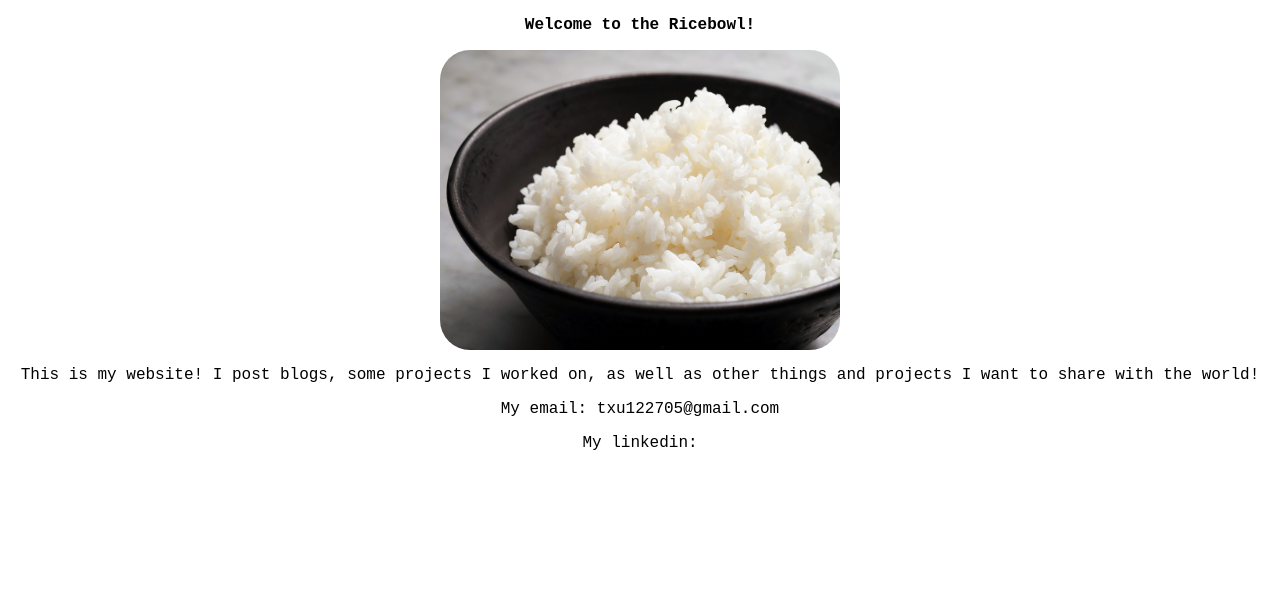
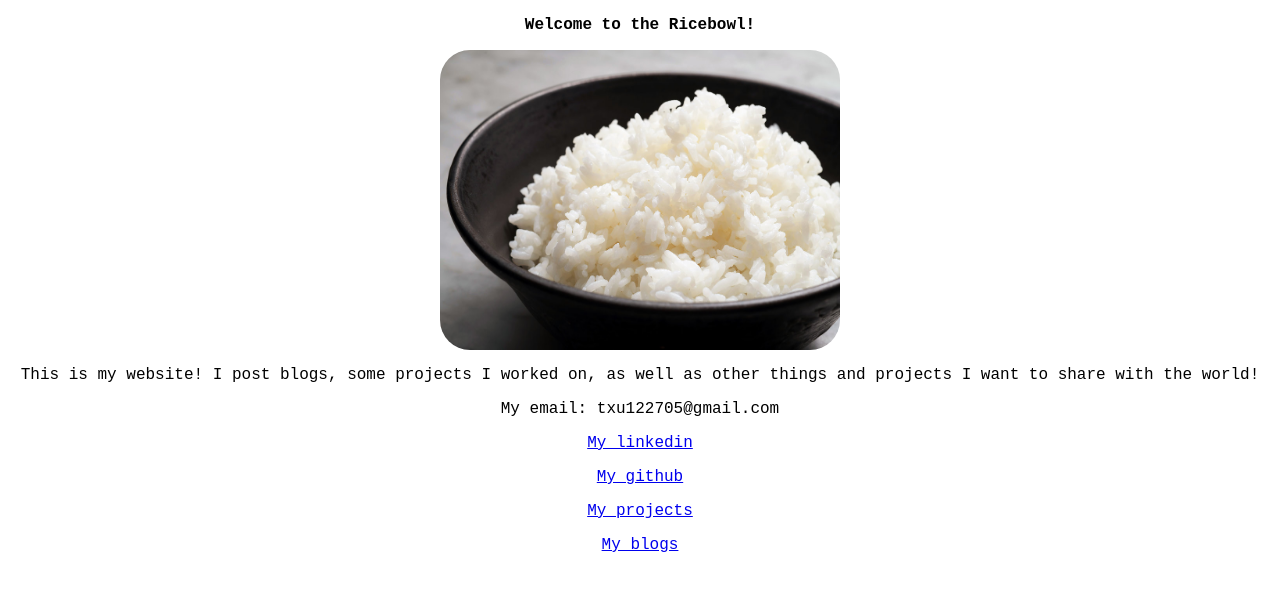
Before and after one commit to TonyXu1227/RiceBowl, a plain HTML site: page index.html in a window 1280 px wide. Drawn offline with Linux system fonts and the light colour scheme.

Commit message:
added links

```diff
--- a/index.html
+++ b/index.html
@@ -1,5 +1,5 @@
 <!DOCTYPE html>
-<html>
+<html lang = "en">
     <head>
         <title>First Page Test</title>
         <style>
@@ -12,7 +12,6 @@
                 border-radius: 30px;
             }
 
-
             .title{
                 font-weight: bold;
                 font-family: 'Courier New', Courier, monospace;
@@ -22,6 +21,8 @@
             .heading{
                 font-family: 'Courier New', Courier, monospace;
                 text-align: center;
+                margin-left: auto;
+                margin-right: auto;
             }
         </style>
     </head>
@@ -35,7 +36,24 @@
             My email: txu122705@gmail.com
         </p>
         <p class = "heading">
-            My linkedin:
+            <a class = "heading" href="https://www.linkedin.com/in/tony-xu-a2081a322/">
+                My linkedin
+            </a>
+        </p>
+        <p class = "heading">
+            <a class = "heading" href="https://github.com/TonyXu1227">
+                My github
+            </a>
+        </p>
+        <p class = "heading">
+            <a class = "heading" href="https://www.linkedin.com/in/tony-xu-a2081a322/">
+                My projects
+            </a>
+        </p>
+        <p class = "heading">
+            <a class = "heading" href="https://www.linkedin.com/in/tony-xu-a2081a322/">
+                My blogs
+            </a>
         </p>
     </body>
 </html>
```
